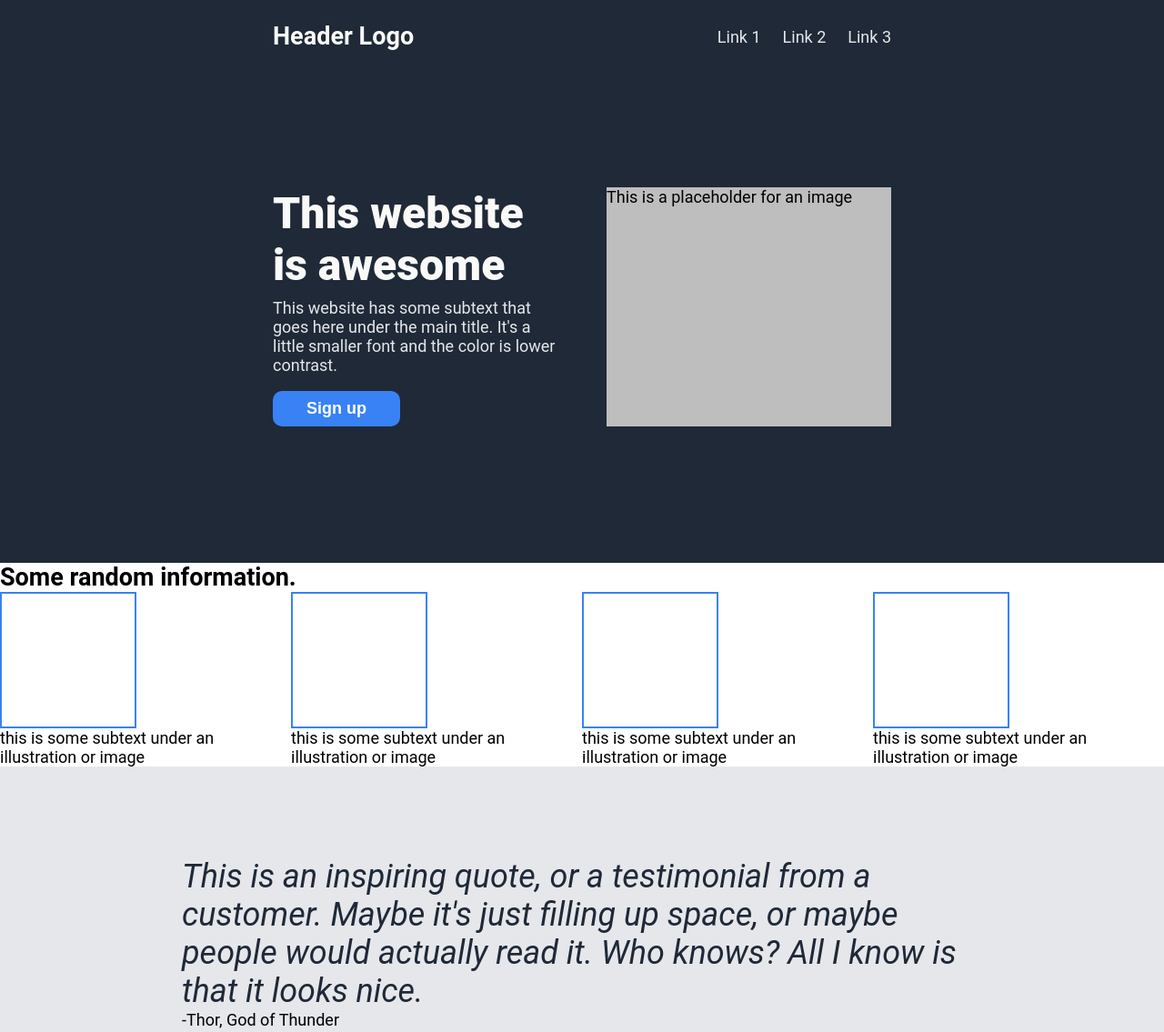
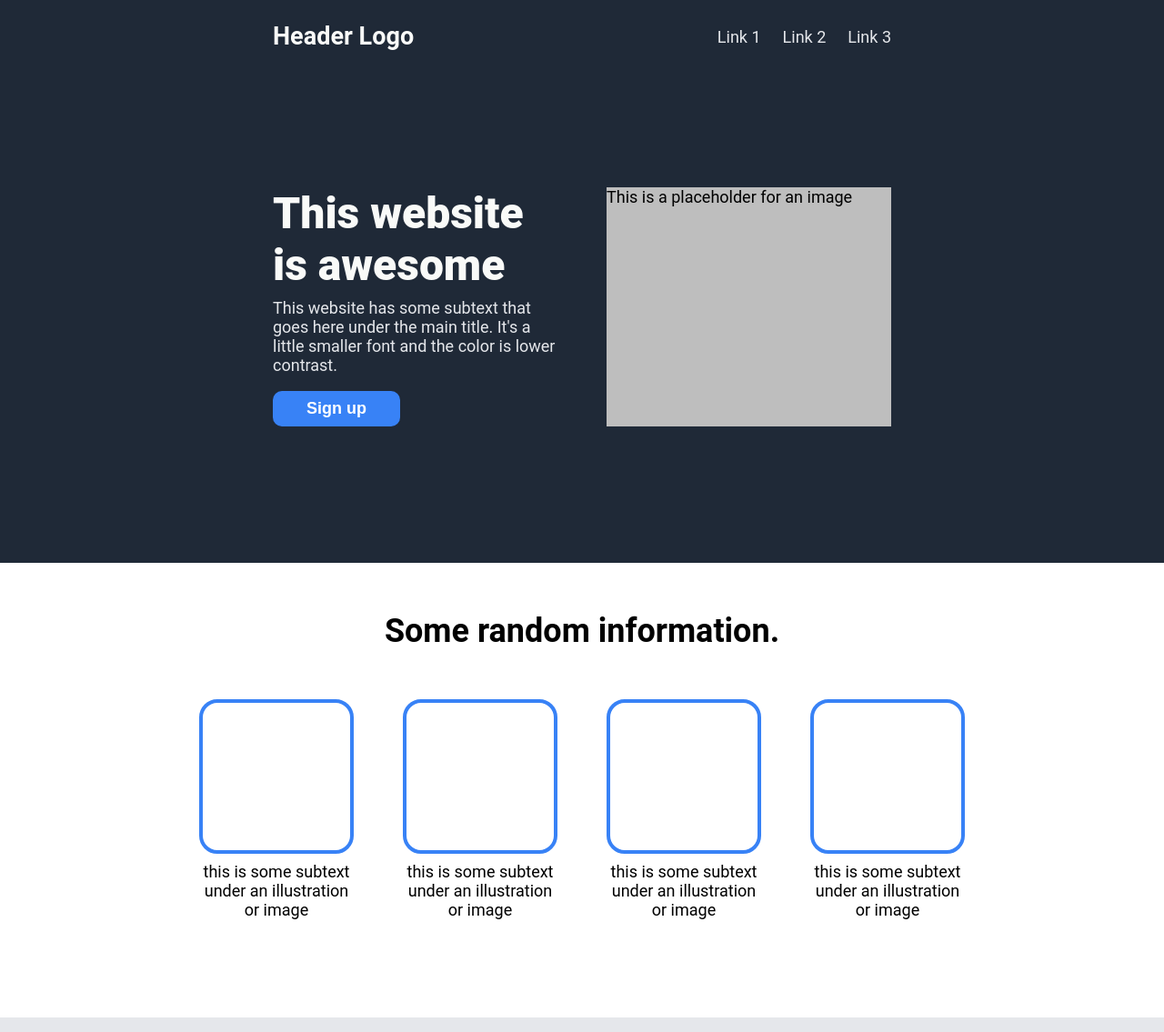
Before and after one commit to Ellin/landing-page, a plain HTML site: page index.html in a window 1280 px wide. Shown: the top 1135 px of the page at 91% size. Drawn offline with Linux system fonts and the light colour scheme.

Commit message:
Style info section

```diff
--- a/index.html
+++ b/index.html
@@ -31,7 +31,7 @@
 
         <section class="info">
             <h2>Some random information.</h2>
-            <div class="image-tiles">
+            <div class="info-tiles">
                 <div class="tile">
                     <div class="image"></div>
                     <p>this is some subtext under an illustration or image</p>
--- a/style.css
+++ b/style.css
@@ -64,14 +64,36 @@ nav {
     color: black;
 }
 
-.image-tiles {
+.info {
+    padding: 3em;
+}
+
+h2 {
+    font-size: 36px;
+    text-align: center;
+}
+
+.info-tiles {
     display: flex;
+    justify-content: center;
+    gap: 3em;
+    margin: 3em 0;
+}
+
+.tile {
+    display: flex;
+    flex-direction: column;
+    align-items: center;
+    text-align: center;
+    gap: 0.5em;
+    width: 170px;
 }
 
 .image {
-    border: 2px solid #3882F6;
-    width: 150px;
-    height: 150px;
+    border: 4px solid #3882F6;
+    border-radius: 20px;
+    width: 170px;
+    height: 170px;
 }
 
 .quote {
```
